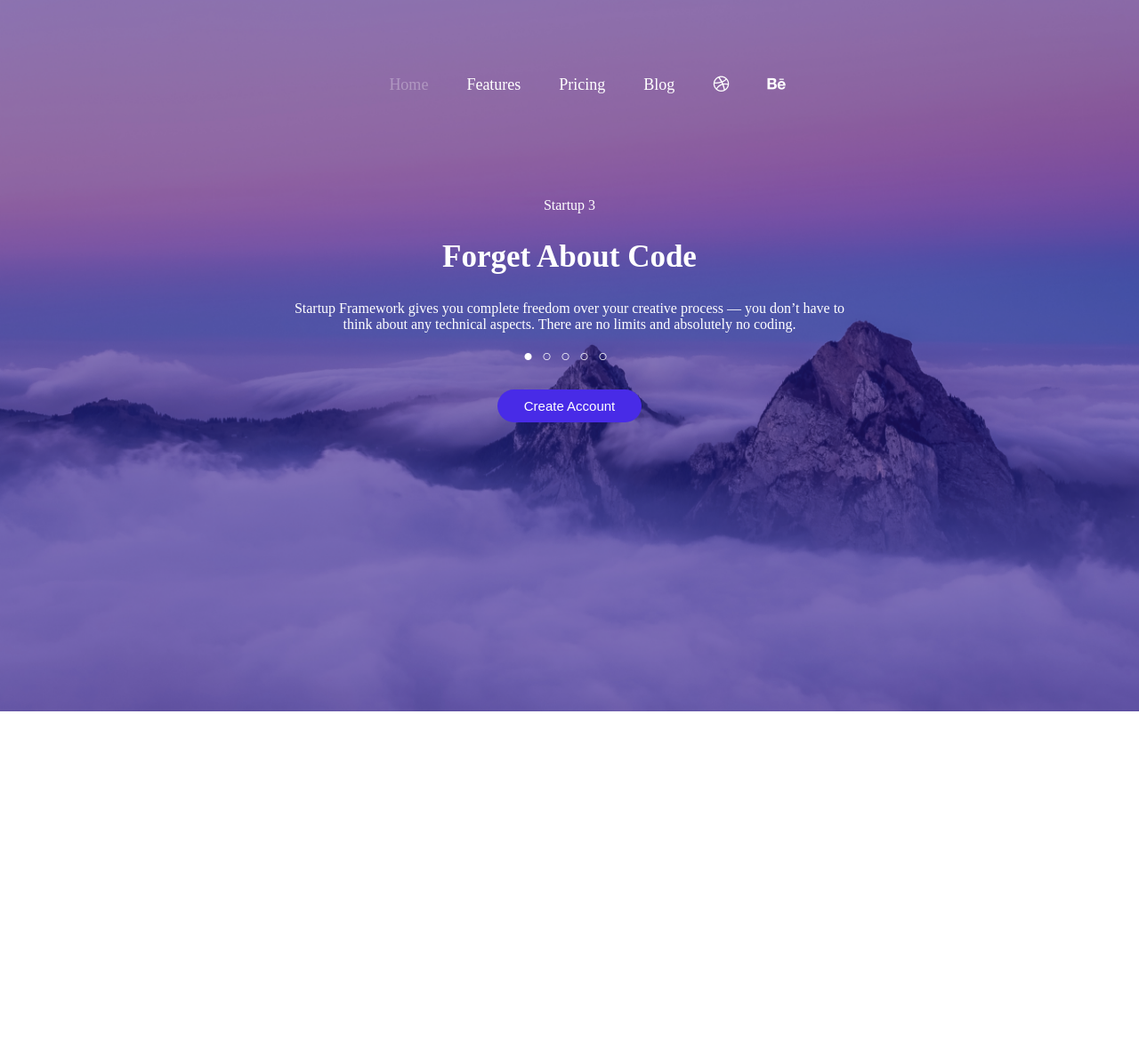
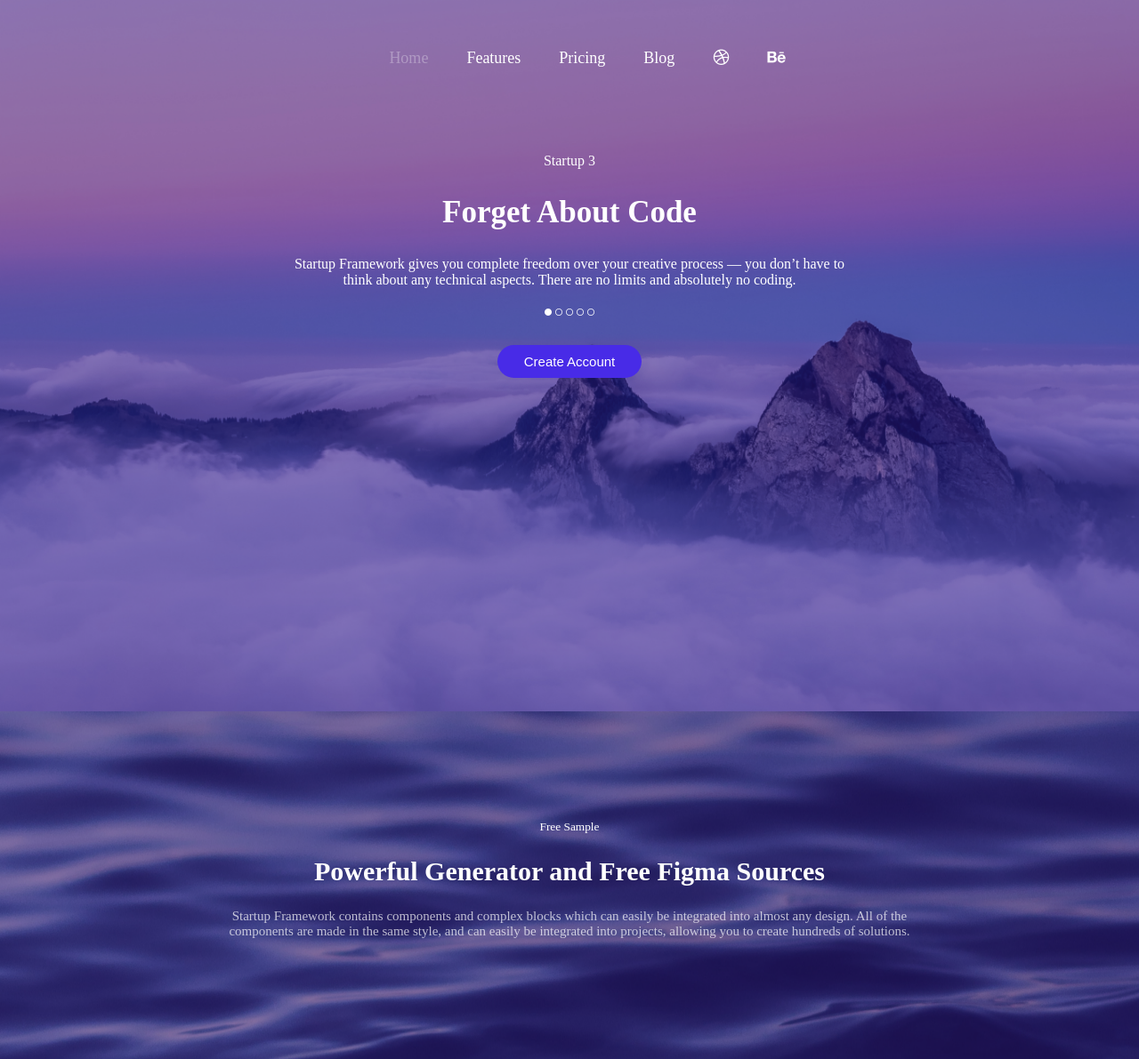
Before and after one commit to InTheDark1/frontEnd-practice, a plain HTML site: page index.html in a window 1280 px wide. Shown: the whole page at 89% size. Before the commit the page ends 800 px from the top, so only its background shows below. Drawn offline with Linux system fonts and the light colour scheme; a web font is replaced by a local one.

Commit message:
created content page

```diff
--- a/index.html
+++ b/index.html
@@ -34,5 +34,12 @@
         </div>
         <button>Create Account</button>
     </section>
+    <section class="content">
+        <div class="inner-content">
+            <small>Free Sample</small>
+            <h2>Powerful Generator and Free Figma Sources</h2>
+            <p>Startup Framework contains components and complex blocks which can easily be integrated into almost any design. All of the components are made in the same style, and can easily be integrated into projects, allowing you to create hundreds of solutions.</p>
+        </div>
+    </section>
 </body>
 </html>
--- a/style.css
+++ b/style.css
@@ -23,7 +23,7 @@ body{
 /* styling the list */
 .top ul{
     margin: 0; /* 0 margin to avoid gap */
-    padding-top: 85px; /* padding top to get list little down from top */
+    padding-top: 55px; /* padding top to get list little down from top */
     display: flex; /* flex to make sure list is in one line */
     justify-content: center; /* centring the list */
     gap: 43px; /* 43 pix gap between each list element */
@@ -37,30 +37,36 @@ body{
     font-weight:500;
     font-size: 18px;
 }
+/* to give gray color to first child */
 .top ul li:first-child a{
     color:rgba(255, 255, 255, 0.3);
 }
+/* center the text on landing page */
 .top .text{
     text-align: center;
     width: 50%;
     margin:0 auto;
-    padding-top: 100px;
+    padding-top: 80px;
 }
 .top .text h1{
     font-size: 35px;
 }
+/* creating paginations */
 .top .pagination{
     text-align: center;
 
 }
+/* styling paginations */
 .top .pagination i{
     font-size: 8px;
     color: white;
-    margin-right: 9px;
 }
+/* styling first .pagination child */
 .top .pagination i:first-child{
     color: white;
 }
+/* styling button */
+
 .top button{
     border-radius: 25px;
     padding: 10px 30px;
@@ -69,6 +75,25 @@ body{
     border: none;
     font-size: 15px;
     display: block;
+    margin: 30px auto;
+
+}
+/* styling content section */
+.content {
+    background-image: url(images/content.png);
+    background-color: #2F1893;
+}
+.content .inner-content {
+    text-align: center;
+    width: 60%;
     margin: 0 auto;
-    margin-top: 30px;
+    padding: 120px 0px;
 }
+.content .inner-content h2{
+    font-size: 30px;
+
+}
+.content .inner-content p{
+    color: rgba(255, 255, 255, 0.7);
+    font-size: 15px;
+}
```
Also changed, not shown: images/content.png (added).
